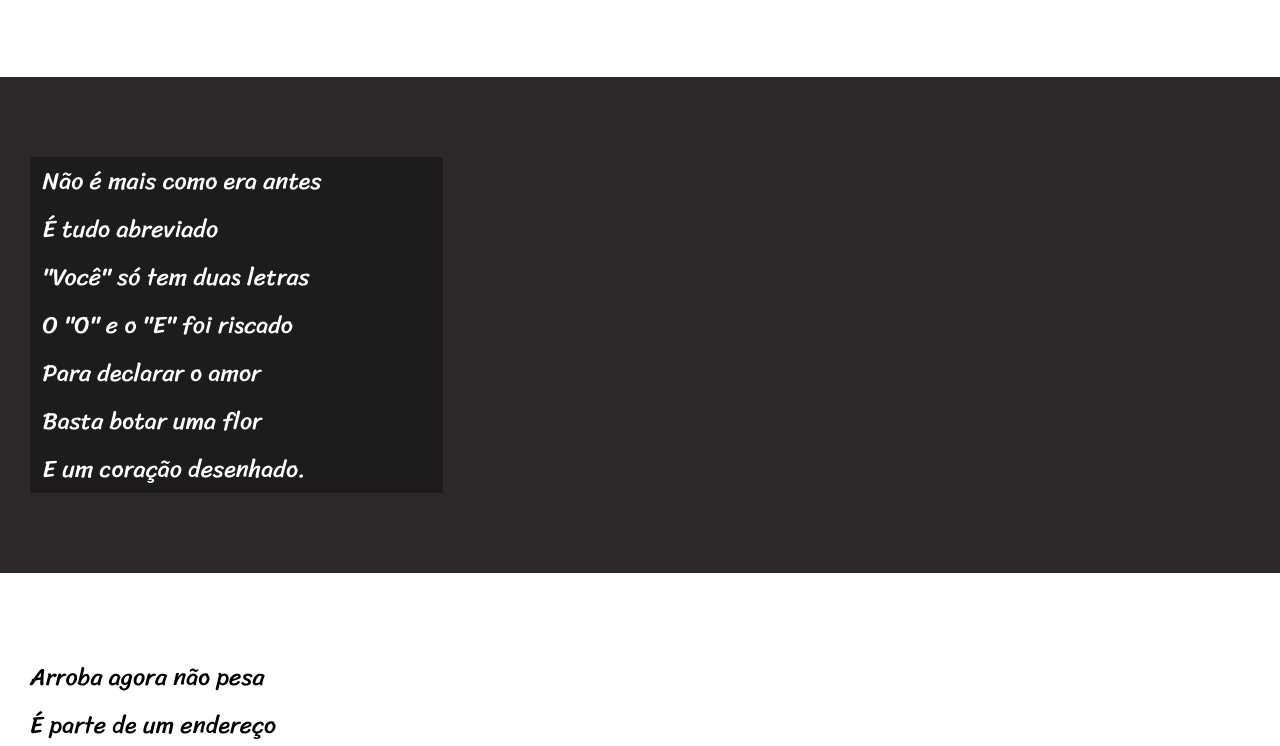
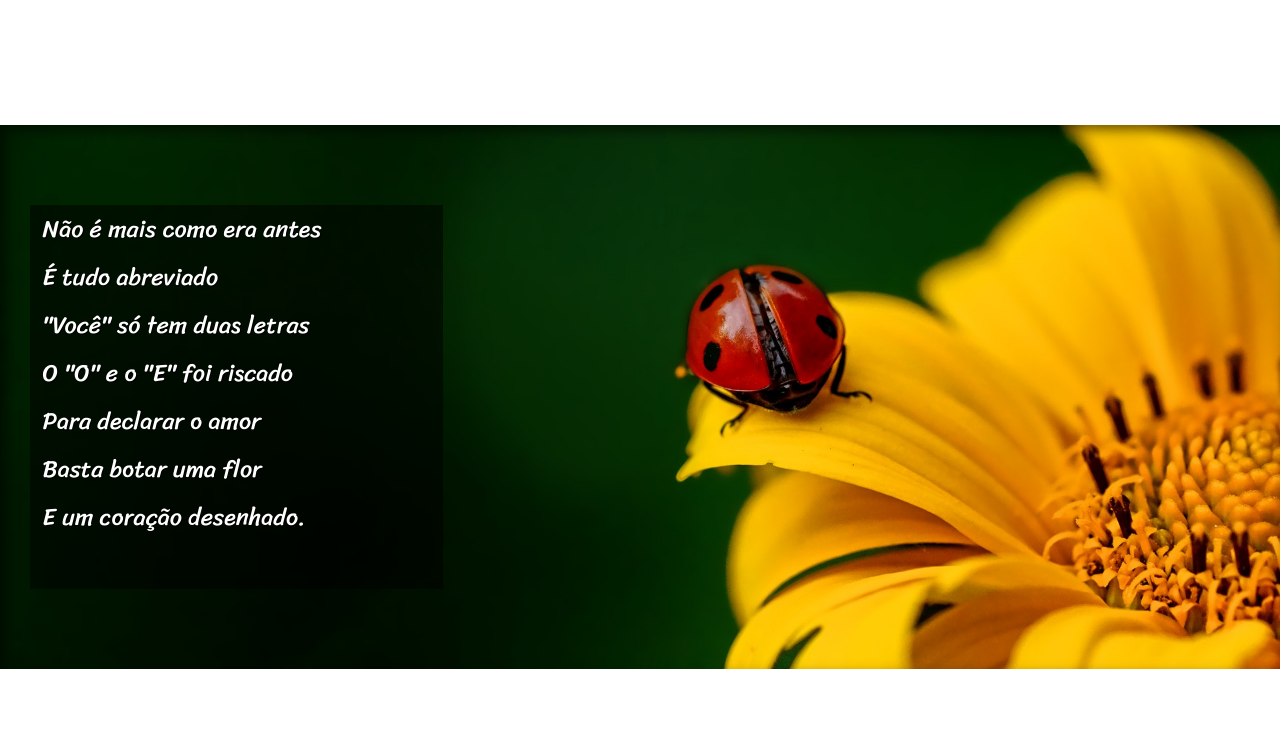
Before and after one commit to maxwelrobson/html-css, a plain HTML site: page desafios/s012/projeto-cordel-moderno.html in a window 1280 px wide. Shown: the part 609-1355 px from the top of the page. Drawn offline with Linux system fonts and the light colour scheme.

Commit message:
finalização do projeto cordel

```diff
--- a/desafios/s012/projeto-cordel-moderno.html
+++ b/desafios/s012/projeto-cordel-moderno.html
@@ -32,7 +32,7 @@
         </p>
     </section>
 
-    <section class="imagem">
+    <section class="imagem" id="img01">
         <p>
             Não é mais como era antes<br>
             É tudo abreviado<br>
@@ -66,7 +66,7 @@
         </p>
     </section>
 
-    <section class="imagem">
+    <section class="imagem" id="img02">
         <p>
             Tenho saudade das cartas<br>
             Escritas com a própria mão<br>
--- a/desafios/s012/style.css
+++ b/desafios/s012/style.css
@@ -53,6 +53,10 @@ section {
     font-size: 3vh
 }
 
+section > p {
+    padding-bottom: 2em;
+}
+
 section.normal {
     background-color: white;
     color: black;
@@ -61,12 +65,28 @@ section.normal {
 section.imagem {
     background-color: rgb(45, 41, 41);
     color: white;
+    box-shadow: inset 6px 6px 13px 0px rgba(0, 0, 0, 0.526);
+    background-size: cover;
+    background-attachment: fixed;
 }
 
 section.imagem > p {
     width: 400px;
-    background-color: rgba(0, 0, 0, 0.34);
+    background-color: rgba(0, 0, 0, 0.512);
     padding-left: 1%;
+    text-shadow: 1px 1px 0px black;
+}
+
+section#img01 {
+    background-image: url('imagens/background001.jpg');
+    background-position: right center;
+
+}
+
+section#img02 {
+    background-image: url('imagens/background002.jpg');
+
+
 }
 
 a {
```
